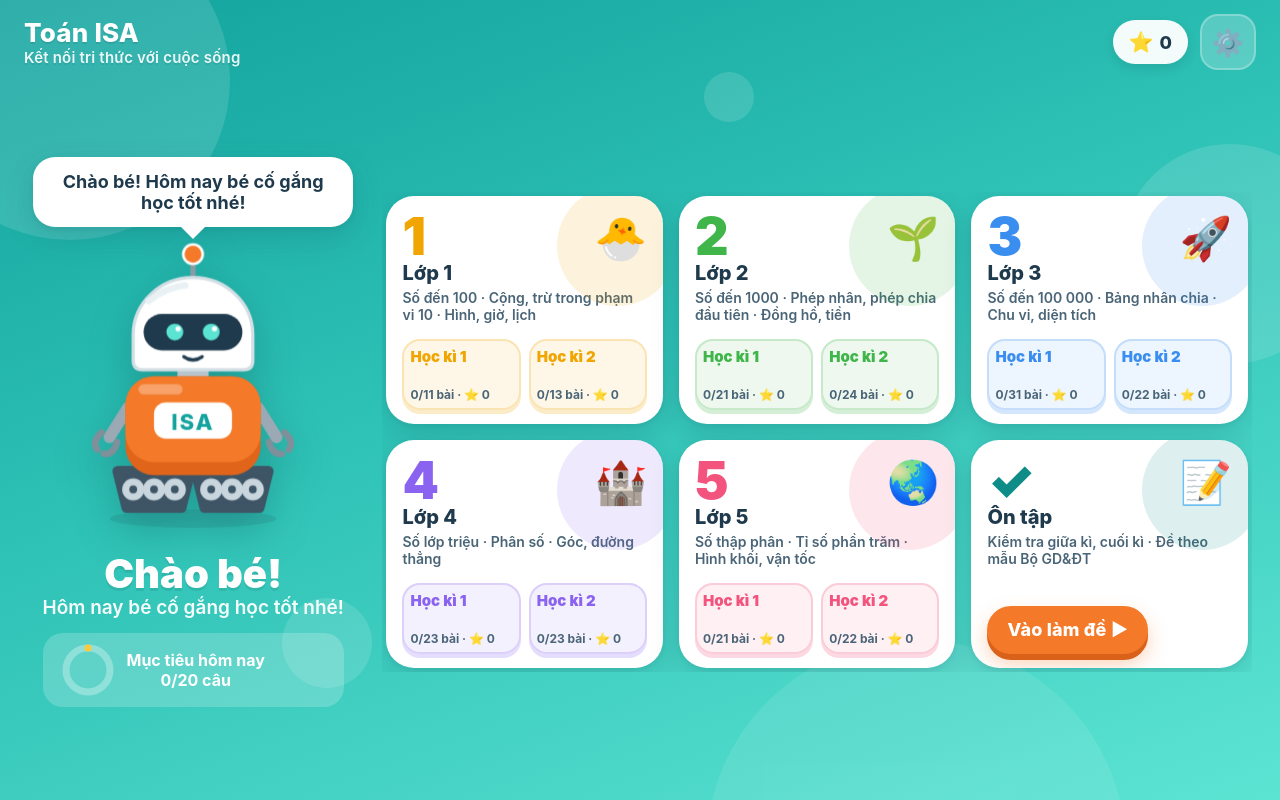
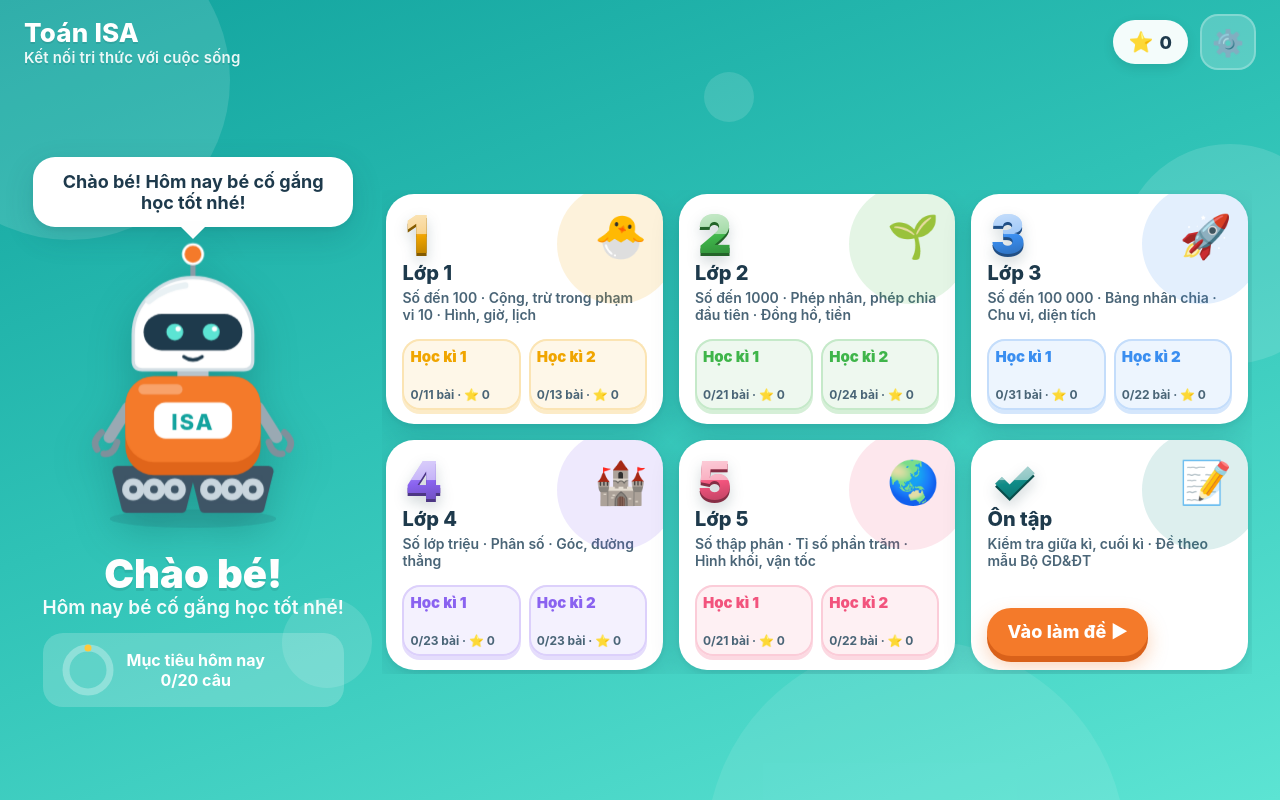
Before and after one commit to HauPhan93/toan-isa, a plain HTML site: page index.html in a window 1280 px wide. Both pictures are taken after a click on the button "Bỏ qua". Drawn offline with Linux system fonts and the light colour scheme.

Commit message:
Home: glossy grade numbers 1–5 with a passing shine
Gradient fill in each grade's colour, a bright top half, a darker 3D edge and soft shadow,
and a shine that sweeps across each number every few seconds (one card after another).
Off with reduced motion. Cache v32.

Co-Authored-By: Claude Opus 5.5 <noreply@anthropic.com>

```diff
--- a/css/app.css
+++ b/css/app.css
@@ -918,3 +918,26 @@ body.no-voice .say-btn { display: none; }
   .sheet .row:has(.btn) > .grow { flex: 1 1 100%; }   /* label on its own line, its buttons below */
   .sheet .row:has(.btn) { gap: 8px; }
 }
+
+/* ---------- glossy grade numbers 1–5 on the home cards (user: "cần có độ bóng để sinh động hơn") ---------- */
+.grade-card .gnum {
+  display: inline-block; padding: 0 .06em .04em; position: relative;
+  background:
+    linear-gradient(105deg, transparent 38%, rgba(255, 255, 255, .85) 48%, transparent 58%) 160% 0 / 250% 100% no-repeat,   /* moving shine */
+    linear-gradient(180deg, rgba(255, 255, 255, .5) 0 44%, rgba(255, 255, 255, 0) 46%),                                    /* glossy top half */
+    linear-gradient(170deg, color-mix(in srgb, var(--gc) 55%, #fff) 0%, var(--gc) 50%, color-mix(in srgb, var(--gc) 72%, #000) 100%);
+  -webkit-background-clip: text; background-clip: text;
+  color: transparent; -webkit-text-fill-color: transparent;
+  filter: drop-shadow(0 3px 0 color-mix(in srgb, var(--gc) 55%, #000)) drop-shadow(0 6px 7px rgba(0, 40, 50, .18));
+  animation: gnumShine 4.5s ease-in-out infinite;
+}
+.grade-card:nth-child(2) .gnum { animation-delay: .6s; }
+.grade-card:nth-child(3) .gnum { animation-delay: 1.2s; }
+.grade-card:nth-child(4) .gnum { animation-delay: 1.8s; }
+.grade-card:nth-child(5) .gnum { animation-delay: 2.4s; }
+.grade-card:nth-child(6) .gnum { animation-delay: 3s; }
+@keyframes gnumShine {
+  0%, 55% { background-position: 160% 0, 0 0, 0 0; }
+  85%, 100% { background-position: -60% 0, 0 0, 0 0; }
+}
+@media (prefers-reduced-motion: reduce) { .grade-card .gnum { animation: none; } }
--- a/sw.js
+++ b/sw.js
@@ -1,5 +1,5 @@
 /* Toán ISA service worker: offline cache. Bump VERSION whenever app files change. */
-const VERSION = 'toanisa-v31';
+const VERSION = 'toanisa-v32';
 const CORE = [
   './', './index.html', './css/app.css', './manifest.webmanifest',
   './js/util.js', './js/visuals.js', './js/scratch.js', './js/hand.js', './js/core.js',
```
